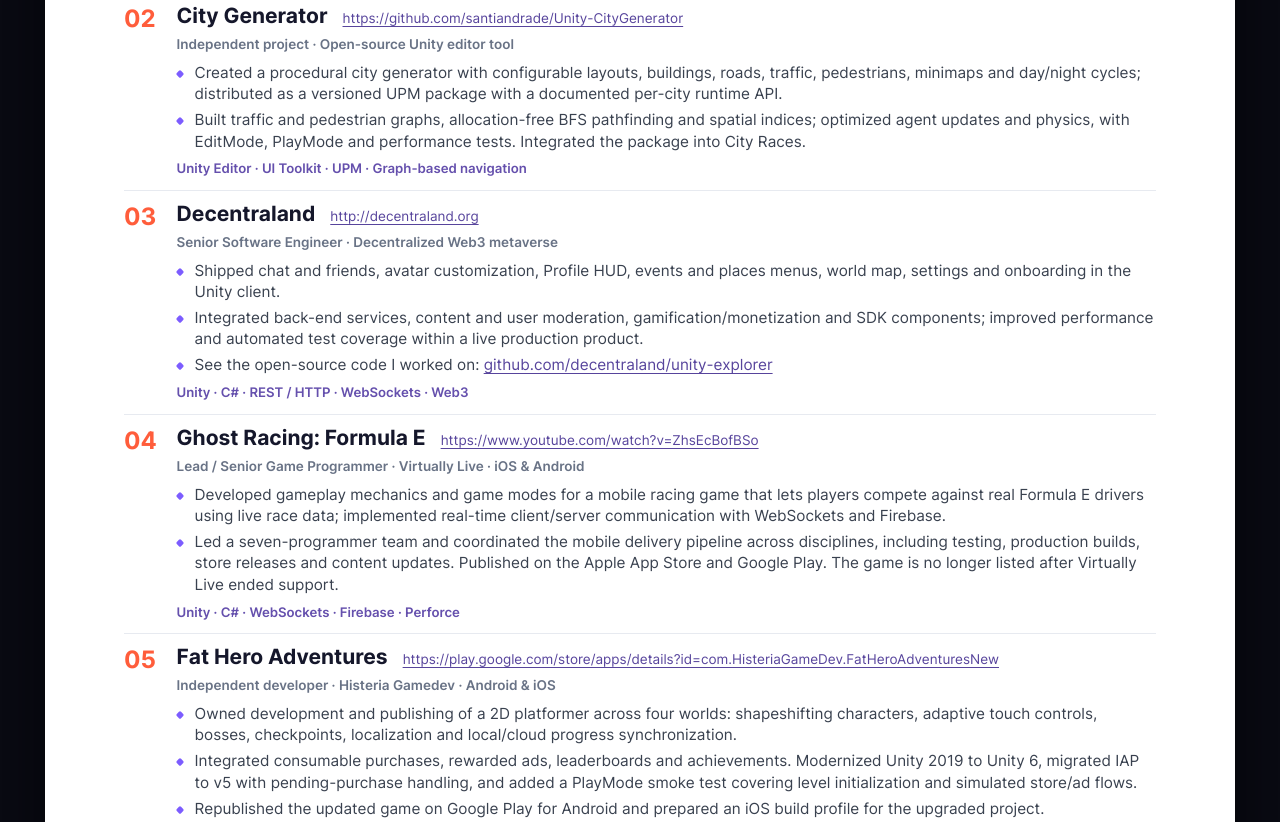
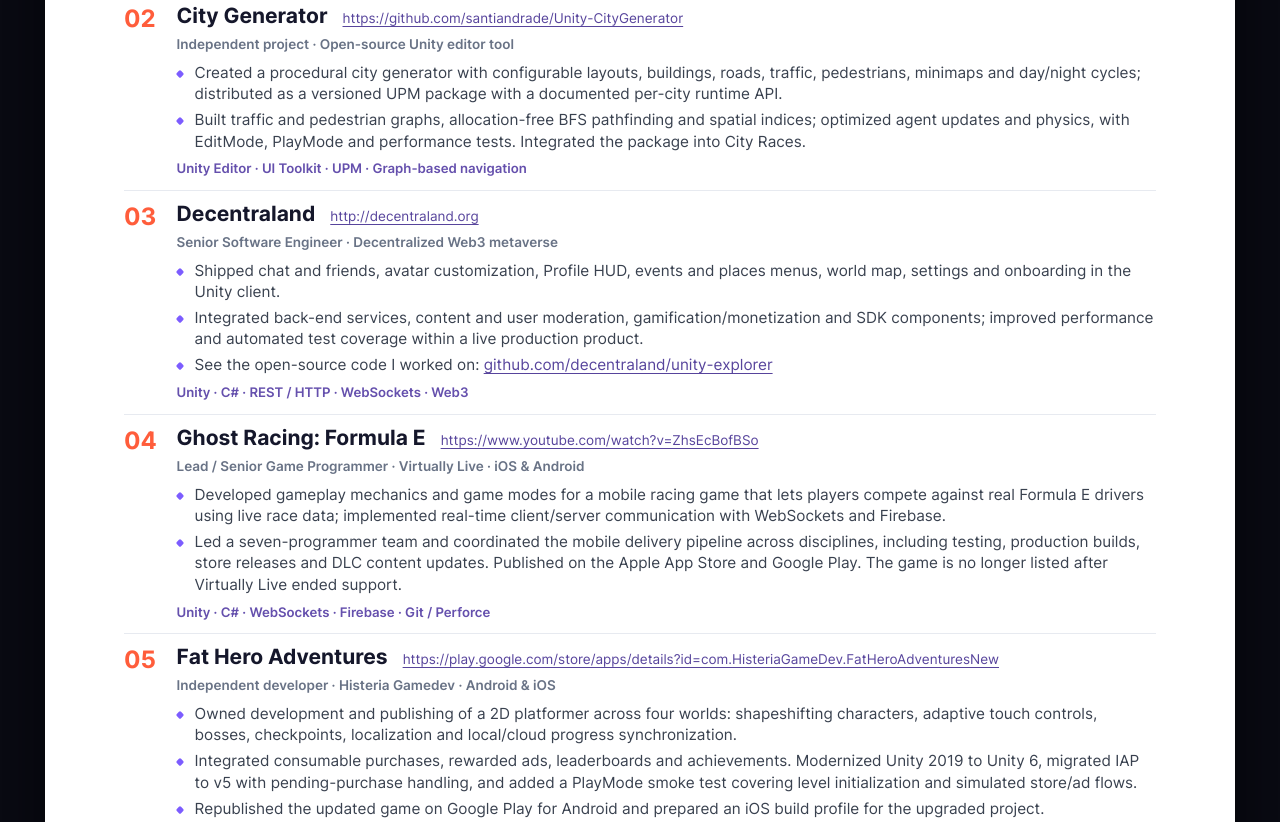
Before and after one commit to santiandrade/santiandrade.github.io, a plain HTML site: page index.html in a window 1280 px wide. Shown: the part 2191-3013 px from the top of the page. Drawn offline with Linux system fonts and the light colour scheme.

Commit message:
Add Virtually Live DLC updates, documentation and Git
Co-Authored-By: Claude Opus 5.5 <noreply@anthropic.com>
Claude-Session: https://claude.ai/code/session_01GLBETPdGyL4S9dpEEJfaob

```diff
--- a/index.html
+++ b/index.html
@@ -352,7 +352,7 @@
             <div class="subjob-head"><div class="sr">Lead Game Programmer</div><div class="sp">Jun 2019 — Feb 2020</div></div>
             <ul class="pts">
               <li>Led <b>7 programmers</b> delivering a Unity racing game for <b>Android and iOS</b>, coordinating gameplay development, code reviews, testing and release readiness.</li>
-              <li>Owned production builds, store deployment and content updates; collaborated with design, art, audio, data science, server, DevOps and QA across the mobile development lifecycle.</li>
+              <li>Owned production builds, store deployment and DLC content updates; documented features and processes; collaborated with design, art, audio, data science, server, DevOps and QA.</li>
             </ul>
           </div>
           <div class="subjob">
@@ -405,8 +405,8 @@
     </div></article>
     <article class="project"><div class="project-number">04</div><div class="project-body">
       <div class="project-heading"><h2>Ghost Racing: Formula E</h2><a class="project-url" href="https://www.youtube.com/watch?v=ZhsEcBofBSo" target="_blank" rel="noopener noreferrer">https://www.youtube.com/watch?v=ZhsEcBofBSo</a></div><div class="project-meta">Lead / Senior Game Programmer · Virtually Live · iOS &amp; Android</div>
-      <ul class="pts"><li>Developed gameplay mechanics and game modes for a mobile racing game that lets players compete against real Formula E drivers using live race data; implemented real-time client/server communication with WebSockets and Firebase.</li><li>Led a seven-programmer team and coordinated the mobile delivery pipeline across disciplines, including testing, production builds, store releases and content updates. Published on the Apple App Store and Google Play. The game is no longer listed after Virtually Live ended support.</li></ul>
-      <div class="project-tech">Unity · C# · WebSockets · Firebase · Perforce</div>
+      <ul class="pts"><li>Developed gameplay mechanics and game modes for a mobile racing game that lets players compete against real Formula E drivers using live race data; implemented real-time client/server communication with WebSockets and Firebase.</li><li>Led a seven-programmer team and coordinated the mobile delivery pipeline across disciplines, including testing, production builds, store releases and DLC content updates. Published on the Apple App Store and Google Play. The game is no longer listed after Virtually Live ended support.</li></ul>
+      <div class="project-tech">Unity · C# · WebSockets · Firebase · Git / Perforce</div>
     </div></article>
     <article class="project"><div class="project-number">05</div><div class="project-body">
       <div class="project-heading"><h2>Fat Hero Adventures</h2><a class="project-url" href="https://play.google.com/store/apps/details?id=com.HisteriaGameDev.FatHeroAdventuresNew" target="_blank" rel="noopener noreferrer">https://play.google.com/store/apps/details?id=com.HisteriaGameDev.FatHeroAdventuresNew</a></div><div class="project-meta">Independent developer · Histeria Gamedev · Android &amp; iOS</div>
```
